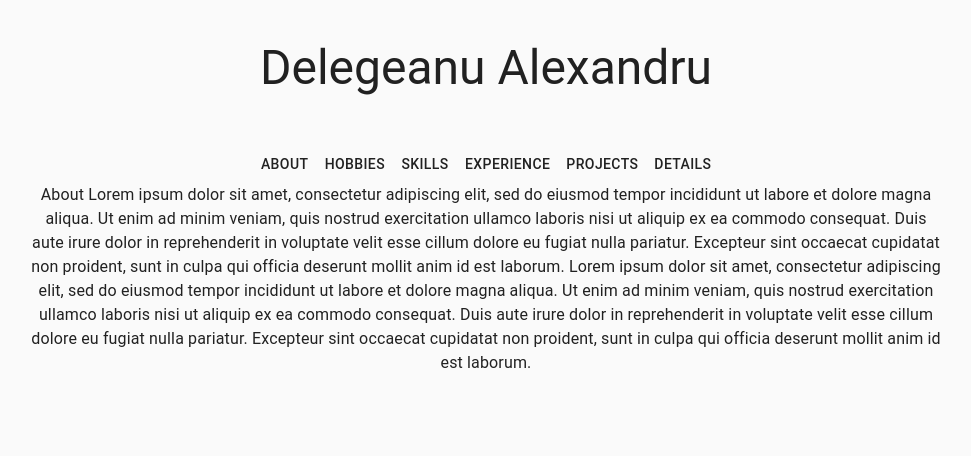
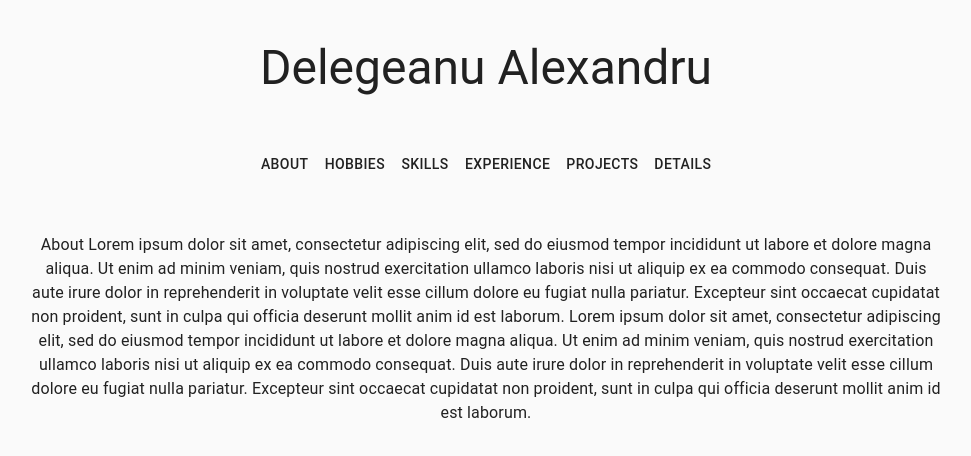
Before and after one commit to TheAncientOwl/personal-page, a React (Create React App) app: page / in a window 1280 px wide. Shown: the top 456 px of the page, without its empty margins (154-1125 px from the left). Built offline with nearby package versions, Linux system fonts and the light colour scheme.

Commit message:
changed span to div.

```diff
--- a/src/components/AppContent.jsx
+++ b/src/components/AppContent.jsx
@@ -15,7 +15,7 @@ const useStyles = makeStyles({
 export default function AppContent({ children }) {
   const classes = useStyles();
   return (
-    <Typography component='span' className={classes.root}>
+    <Typography component='div' className={classes.root}>
       {children}
     </Typography>
   );
```
